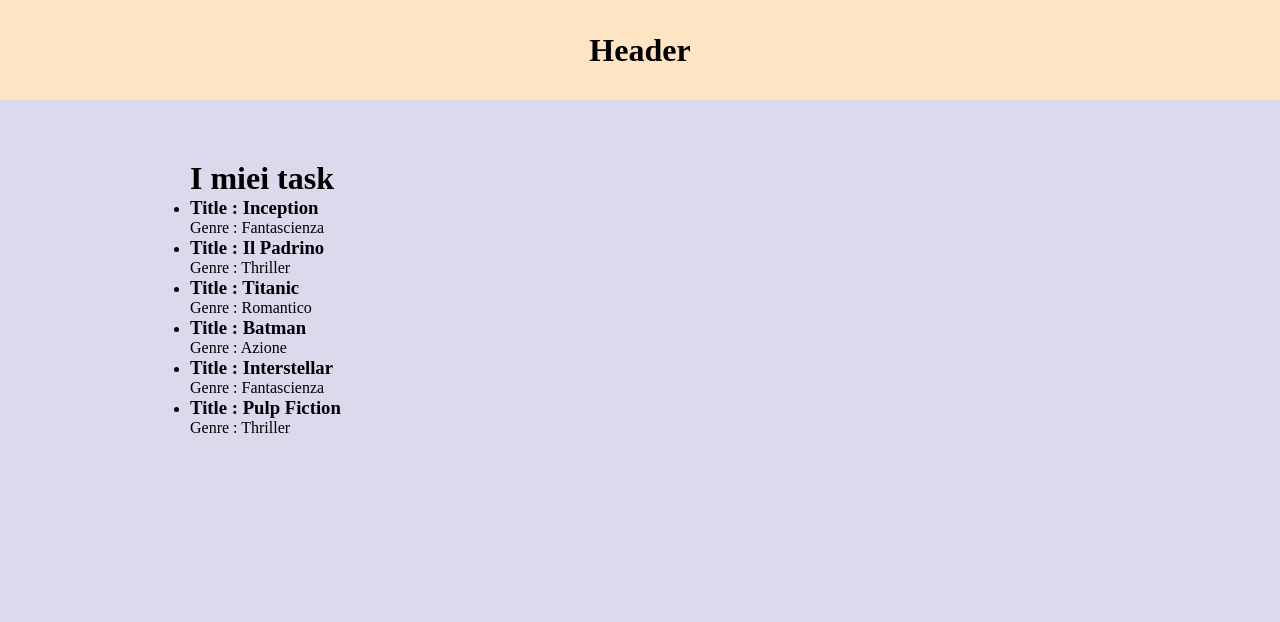
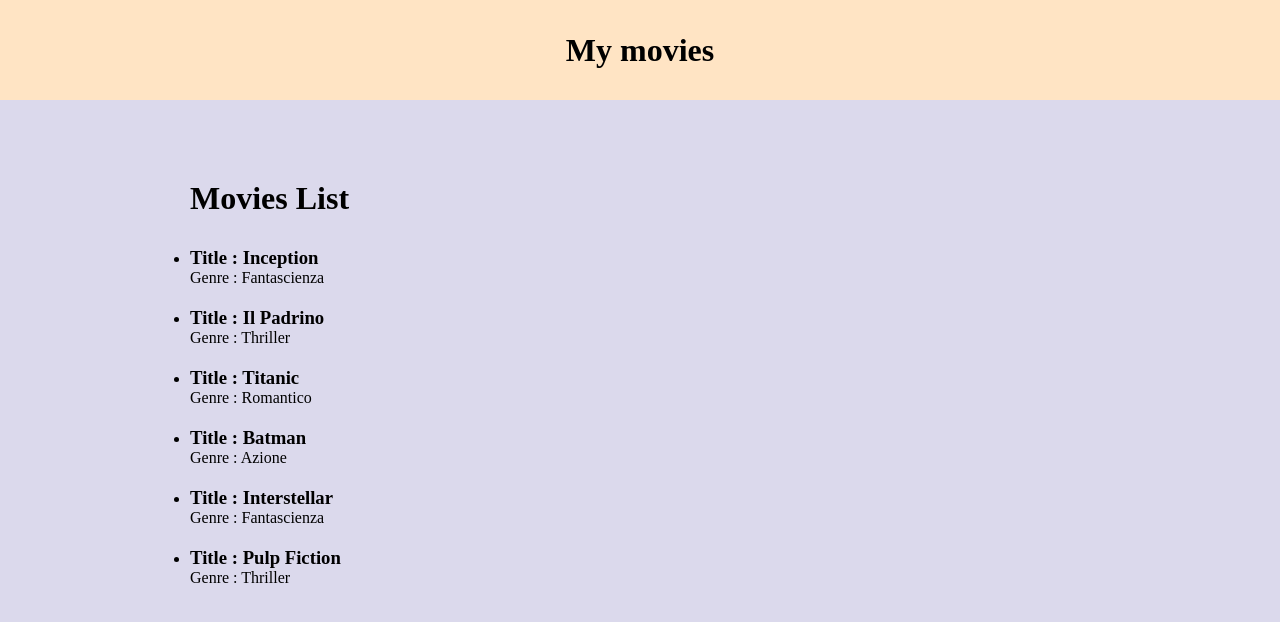
Before and after one commit to SwitchTia/react-movie-filter, a React (Vite) app: page / in a window 1280 px wide. Shown: the top 622 px of the page. Built offline with nearby package versions, Linux system fonts and the light colour scheme.

Commit message:
Fix: debug

```diff
--- a/src/components/AppHeader.jsx
+++ b/src/components/AppHeader.jsx
@@ -2,7 +2,7 @@
 
     return (
         <header className="py-20 flex">
-            <h1>Header</h1>
+            <h1>My movies</h1>
         </header>
     );
 }
--- a/src/components/AppMain.jsx
+++ b/src/components/AppMain.jsx
@@ -17,10 +17,10 @@
         <>
             <main>
                 <div className='container'>
-                    <h1>I miei task</h1>
+                    <h1 className="py-20">Movies List</h1>
                     <ul>
                         {moviesList.map((movie) => (
-                            <li key={movie.id}>
+                            <li className="py-10" key={movie.id}>
                                 <h3>Title : {movie.title}</h3>
                                 <p>Genre : {movie.genre}</p>
 
--- a/src/index.css
+++ b/src/index.css
@@ -34,6 +34,11 @@
   padding-bottom: 20px;
 }
 
+.py-10 {
+  padding-top: 10px;
+  padding-bottom: 10px;
+}
+
 
 .flex {
   display: flex;
```
